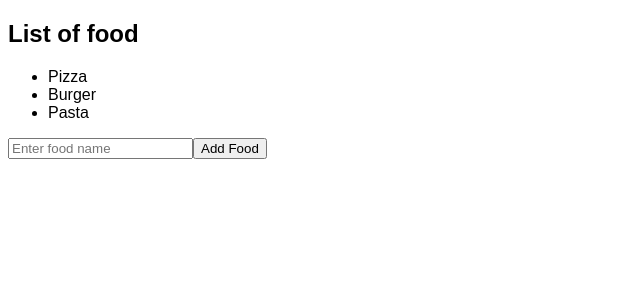
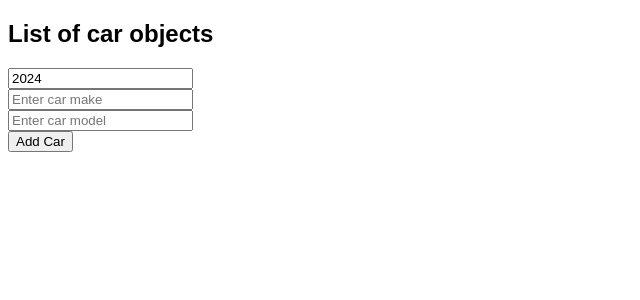
Before and after one commit to mmanasdev/ReactBroCode, a React (Vite) app in the folder my-react-project/: page / in a window 1280 px wide. Shown: the top 300 px of the page, without its empty margins (0-640 px from the left). Built offline with nearby package versions, Linux system fonts and the light colour scheme.

Commit message:
update ARRAY of OBJECTS in state

```diff
--- /dev/null
+++ b/my-react-project/src/UpdateArraystOfObjectsInStateLesson.jsx
@@ -0,0 +1,60 @@
+import React, { useState } from "react";
+
+function UpdateArraystOfObjectsInStateLesson() {
+
+    const [cars, setCars] = useState([]);
+    const [carYear, setCarYear] = useState(new Date().getFullYear());
+    const [carMake, setCarMake] = useState("");
+    const [carModel, setCarModel] = useState("");
+
+    function handleAddCar() {
+        const newCar = {
+            year: carYear,
+            make: carMake,
+            model: carModel
+        };
+
+        setCars(c => [...c, newCar]);
+
+        setCarYear(new Date().getFullYear());
+        setCarMake("");
+        setCarModel("");
+    }
+
+    function handleRemoveCar(index) {
+        setCars(cars.filter((_, i) => i !== index));
+    }
+
+    function handleYearChange(e) {
+        setCarYear(e.target.value);
+    }
+
+    function handleMakeChange(e) {
+        setCarMake(e.target.value);
+    }
+
+    function handleModelChange(e) {
+        setCarModel(e.target.value);
+    }
+
+    return (
+        <div>
+            <h2>List of car objects</h2>
+            <ul>
+                {cars.map((car, index) => (
+                    <li key={index} onClick={() => handleRemoveCar(index)}>
+                        {car.year} {car.make} {car.model}
+                    </li>
+                ))}
+            </ul>
+
+            <input type="number" value={carYear} onChange={handleYearChange} /><br/>
+            <input type="text" value={carMake} onChange={handleMakeChange} placeholder="Enter car make"/><br/>
+            <input type="text" value={carModel} onChange={handleModelChange} placeholder="Enter car model"/><br/>
+
+            <button onClick={handleAddCar}>Add Car</button>
+        </div>
+    );
+}
+
+export default UpdateArraystOfObjectsInStateLesson;
--- a/my-react-project/src/main.jsx
+++ b/my-react-project/src/main.jsx
@@ -13,11 +13,12 @@
 // import ColorPickerLesson from './ColorPickerLesson'// 10. Color Picker Lesson
 // import UpdaterFunctionLesson from './UpdaterFunctionLesson'// 11. Updater Function Lesson
 // import UpdateObjectInStateLesson from './UpdateObjectInStateLesson'// 12. Update Object In State
-import UpdateArraystInStateLesson from './UpdateArraystInStateLesson'// 13. Update Array In State
+// import UpdateArraystInStateLesson from './UpdateArraystInStateLesson'// 13. Update Array In State
+import UpdateArraystOfObjectsInStateLesson from './UpdateArraystOfObjectsInStateLesson'// 14. Update Array of Objects In State
 import './index.css'
 
 createRoot(document.getElementById('root')).render(
   <StrictMode>
-    <UpdateArraystInStateLesson />
+    <UpdateArraystOfObjectsInStateLesson />
   </StrictMode>,
 )
```
